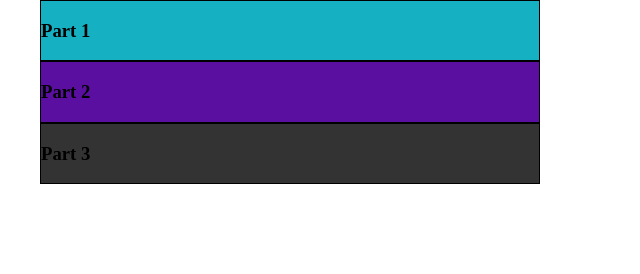
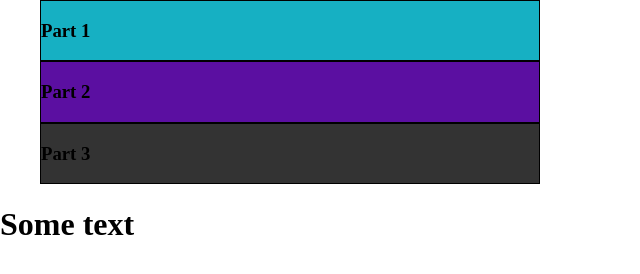
Before and after one commit to modestXaker/Firstrepository, a plain HTML site: page index.html in a window 1280 px wide. Shown: the whole page, without its empty margins (0-640 px from the left). Drawn offline with Linux system fonts and the light colour scheme.

Commit message:
Update index.html

```diff
--- a/index.html
+++ b/index.html
@@ -17,5 +17,8 @@
 			<h3>Part 3</h3>
 		</div>
 	</div>
+	<div class"middle">
+		<h1>Some text</h1>
+	</div>
 </body>
 </html>
```
